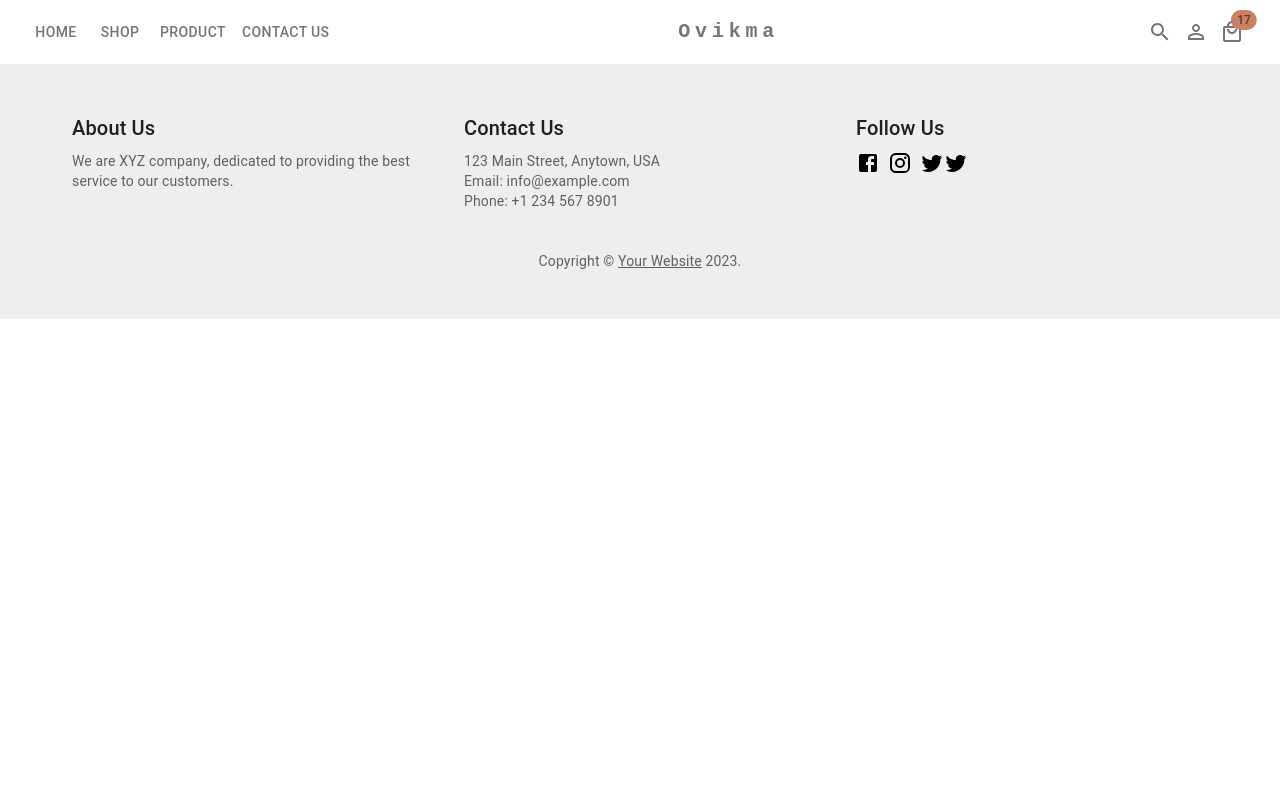
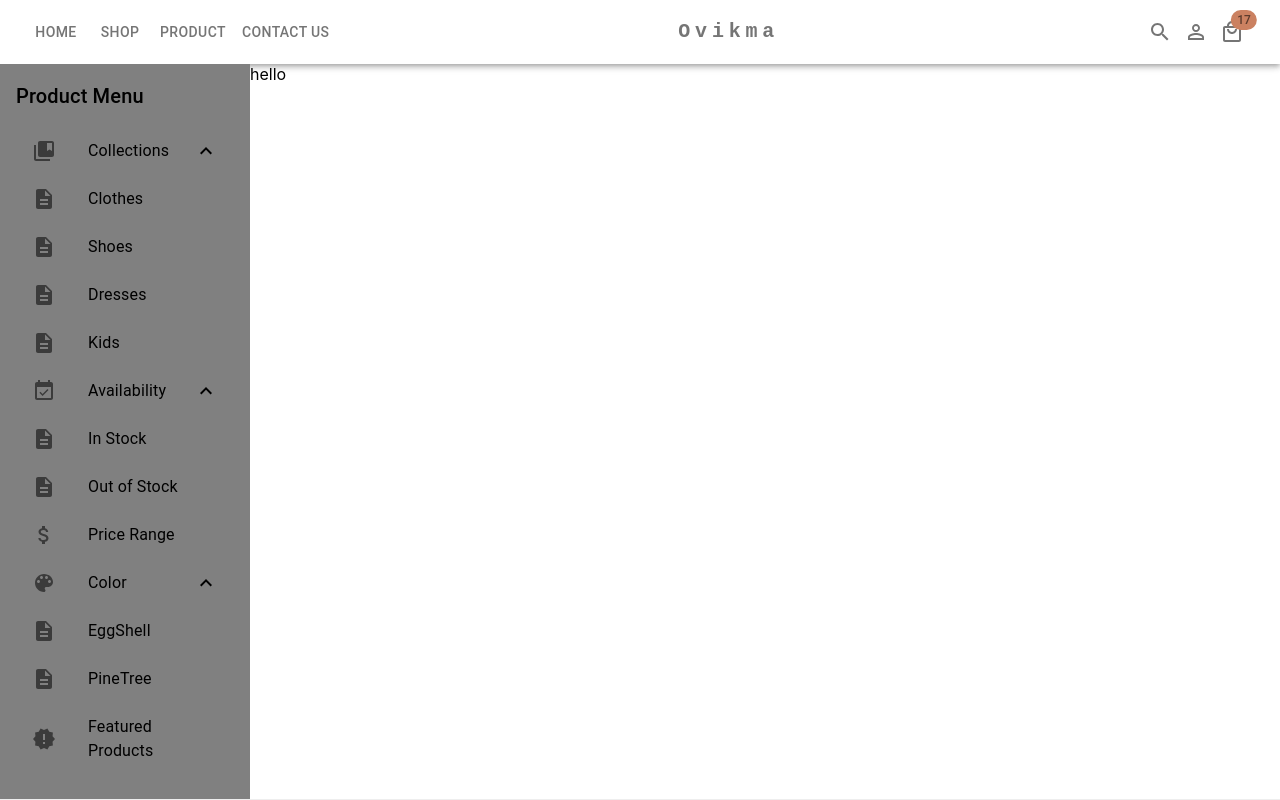
Before and after one commit to supul-k/ovikma-fe, a React (Create React App) app: page /products in a window 1280 px wide. Shown: the top 800 px of the page. Built offline with nearby package versions, Linux system fonts and the light colour scheme.

Commit message:
product page created

```diff
--- a/src/App.js
+++ b/src/App.js
@@ -4,6 +4,7 @@ import HomePage from './pages/HomePage';
 import RegisterPage from './pages/RegisterPage';
 import Navbar from './components/Navbar/Navbar';
 import Footer from './components/Footer';
+import ProductPage from './pages/ProductPage';
 
 const App = () => {
 
@@ -14,6 +15,7 @@ const App = () => {
         <Routes>
           <Route path="/" element={<HomePage />} />
           <Route path="/register" element={<RegisterPage />} />
+          <Route path="/products" element={<ProductPage />} />
         </Routes>
         <Footer/>
       </Router>
--- a/src/components/Navbar/Navbar.js
+++ b/src/components/Navbar/Navbar.js
@@ -185,6 +185,8 @@ export default function PrimarySearchAppBar() {
                 onClick={() => {
                   if (item === "Home") {
                     navigate("/");
+                  }else if(item === "Product") {
+                    navigate("/products");
                   }
                 }}
               >
--- /dev/null
+++ b/src/components/Product/Products.js
@@ -0,0 +1,11 @@
+import React from 'react';
+
+const Products = () => {
+  return (
+    <div>
+        hello
+    </div>
+  );
+};
+
+export default Products;
--- /dev/null
+++ b/src/components/Product/Sidebar.js
@@ -0,0 +1,124 @@
+import React, {useState} from 'react';
+import { ThemeProvider, createTheme } from '@mui/material/styles';
+import { Typography, List, ListItem, ListItemIcon, ListItemText, Box, Collapse } from '@mui/material';
+import { Description, CollectionsBookmark, ExpandLess, ExpandMore, EventAvailable, AttachMoney, ColorLens, NewReleases } from '@mui/icons-material';
+
+const theme = createTheme({
+  sidebar: {
+    backgroundColor: 'gray',
+    maxWidth: '20vw',
+    padding: '16px',
+    width: '250px',
+  },
+  nested: {
+    marginLeft: '30px',
+  },
+});
+
+const collections = ["Clothes", "Shoes", "Dresses","Kids"];
+const availability = ["In Stock", "Out of Stock"];
+const colors = ["EggShell", "PineTree"];
+
+
+const Sidebar = () => {
+  const [openCollections, setOpenCollections] = useState(true);
+  const [openAvailability, setOpenAvailability] = useState(true);
+  const [openColor, setOpenColor] = useState(true);
+
+  const handleCollectionsClick = () => {
+    setOpenCollections(!openCollections);
+  };
+
+  const handleAvailabilityClick = () => {
+    setOpenAvailability(!openAvailability);
+  };
+
+  const handleColorClick = () => {
+    setOpenColor(!openColor);
+  };
+
+  return (
+    <ThemeProvider theme={theme}>
+      <Box sx={theme.sidebar}>
+        <Typography variant="h6" gutterBottom>
+          Product Menu
+        </Typography>
+        <List component="nav">
+        <ListItem button onClick={handleCollectionsClick}>
+            <ListItemIcon>
+              <CollectionsBookmark />
+            </ListItemIcon>
+            <ListItemText primary="Collections" />
+            {openCollections ? <ExpandLess /> : <ExpandMore />}
+          </ListItem>
+          <Collapse in={openCollections} timeout="auto" unmountOnExit>
+            <List component="div" disablePadding>
+              {collections.map((collection, index) => (
+                <ListItem button className={theme.nested} key={index}>
+                  <ListItemIcon>
+                    <Description />
+                  </ListItemIcon>
+                  <ListItemText primary={collection} />
+                </ListItem>
+              ))}
+            </List>
+          </Collapse>
+          <ListItem button onClick={handleAvailabilityClick}>
+            <ListItemIcon>
+              <EventAvailable />
+            </ListItemIcon>
+            <ListItemText primary="Availability" />
+            {openAvailability ? <ExpandLess /> : <ExpandMore />}
+          </ListItem>
+          <Collapse in={openAvailability} timeout="auto" unmountOnExit>
+          <List component="div" disablePadding>
+              {availability.map((available, index) => (
+                <ListItem button className={theme.nested} key={index}>
+                  <ListItemIcon>
+                    <Description />
+                  </ListItemIcon>
+                  <ListItemText primary={available} />
+                </ListItem>
+              ))}
+            </List>
+          </Collapse>
+          <ListItem button>
+            <ListItemIcon>
+              <AttachMoney />
+            </ListItemIcon>
+            <ListItemText primary="Price Range" />
+          </ListItem>
+          <ListItem button onClick={handleColorClick}>
+            <ListItemIcon>
+              <ColorLens />
+            </ListItemIcon>
+            <ListItemText primary="Color" />
+            {openColor ? <ExpandLess /> : <ExpandMore />}
+          </ListItem>
+          <Collapse in={openColor} timeout="auto" unmountOnExit>
+            <List component="div" disablePadding>
+            <List component="div" disablePadding>
+              {colors.map((color, index) => (
+                <ListItem button className={theme.nested} key={index}>
+                  <ListItemIcon>
+                    <Description />
+                  </ListItemIcon>
+                  <ListItemText primary={color} />
+                </ListItem>
+              ))}
+            </List>
+            </List>
+          </Collapse>
+          <ListItem button>
+            <ListItemIcon>
+              <NewReleases />
+            </ListItemIcon>
+            <ListItemText primary="Featured Products" />
+          </ListItem>
+        </List>
+      </Box>
+    </ThemeProvider>
+  );
+};
+
+export default Sidebar;
--- /dev/null
+++ b/src/pages/ProductPage.js
@@ -0,0 +1,18 @@
+import React from "react";
+import Sidebar from "../components/Product/Sidebar";
+import Products from "../components/Product/Products";
+
+const ProductPage = () => {
+  return (
+    <div style={{ display: "flex" }}>
+      <div style={{ flex: "0 0 auto" }}>
+        <Sidebar />
+      </div>
+      <div style={{ flex: "1 1 auto" }}>
+        <Products />
+      </div>
+    </div>
+  );
+};
+
+export default ProductPage;
```
Also changed, not shown: src/components/Product/Products.css (added), src/components/Product/Sidebar.css (added), 2 other files (tests, documents, lock files or other folders).
